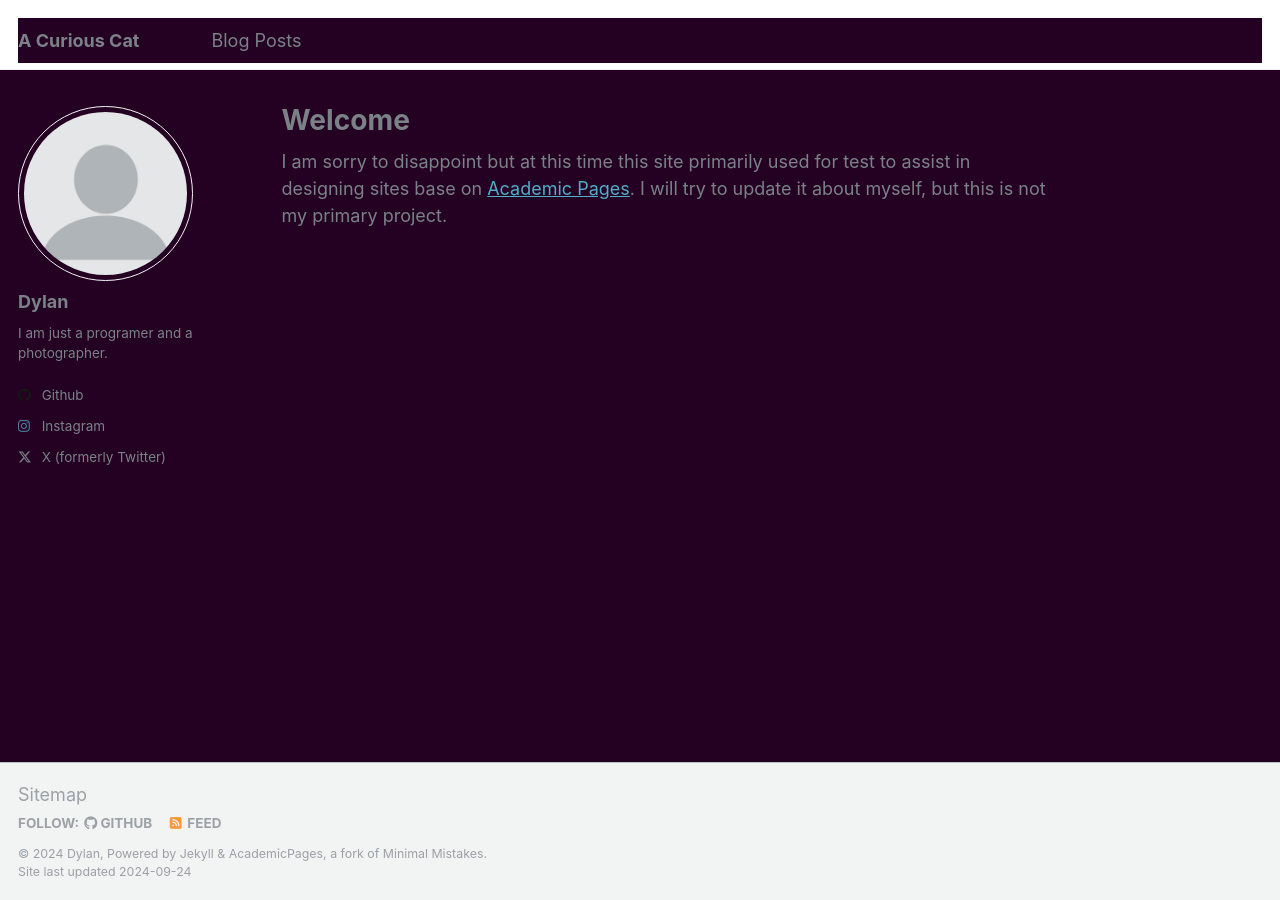
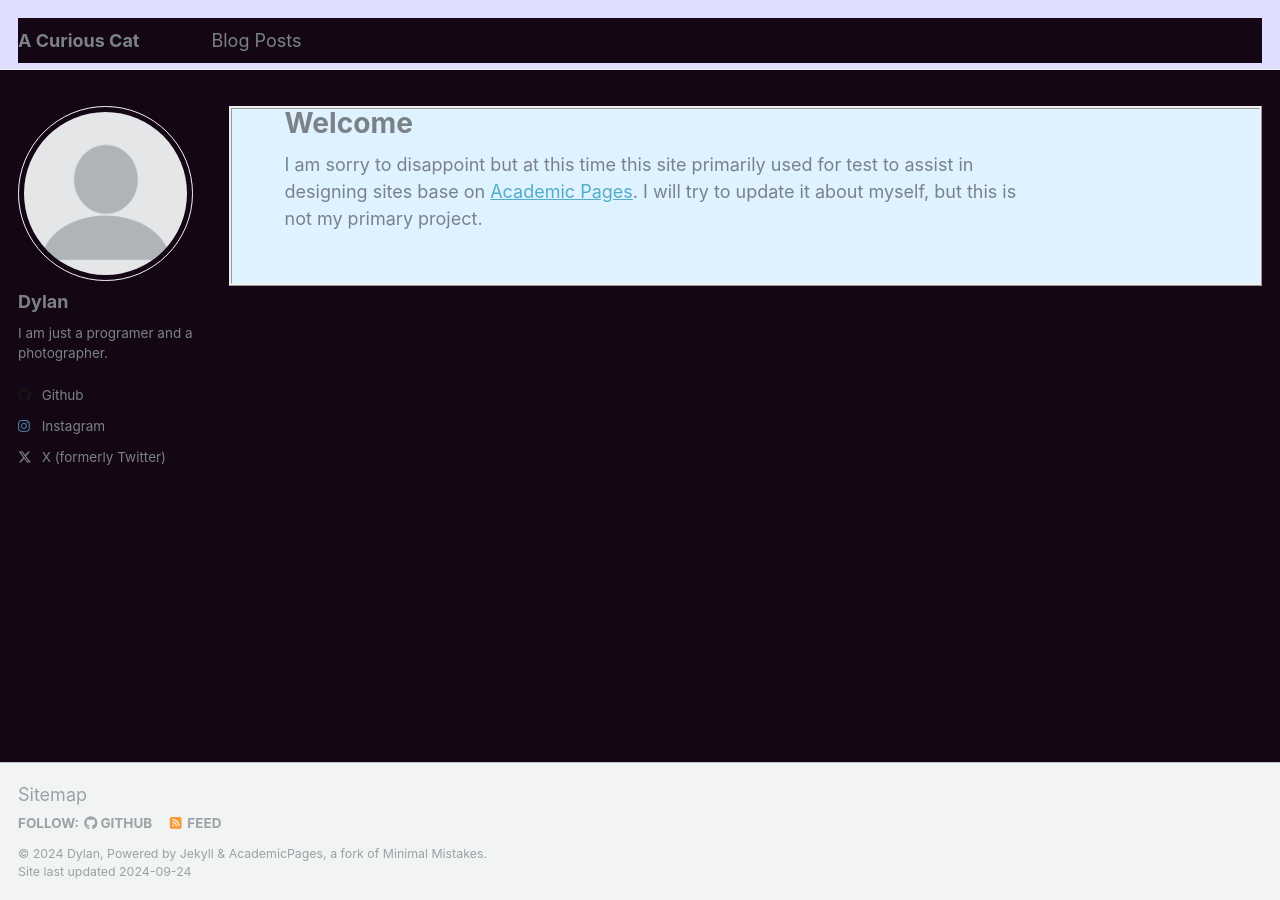
Before and after one commit to mdylantk/mdylantk.github.io, a Jekyll site: the page built from _pages/index.md, in a window 1280 px wide. Built offline with Jekyll 4.4.1, drawn with Linux system fonts in a browser that asks for light colours.

Commit message:
update
Added a few global background color var. The issue is there a greedy-nav that seems to be an issue. This next test will confirm if it is still an issue.

```diff
--- a/_sass/_masthead.scss
+++ b/_sass/_masthead.scss
@@ -4,7 +4,7 @@
 
 .masthead {
   position: fixed;
-  background: white;
+  background: $title-background-color;
   border-bottom: 1px solid $border-color;
   height: $masthead-height;
   top: 0;
--- a/_sass/_page.scss
+++ b/_sass/_page.scss
@@ -32,6 +32,8 @@
       @include full();
     }
   }
+  border-style: ridge;
+  background-color: $content-background-color;
 }
 
 .page__title {
--- a/_sass/_variables.scss
+++ b/_sass/_variables.scss
@@ -61,8 +61,11 @@ $darker-gray                : mix(#000, $gray, 60%);
 $light-gray                 : mix(#fff, $gray, 50%);
 $lighter-gray               : mix(#fff, $gray, 90%);
 
-$body-color                 : #dfdeff;
-$background-color           : #240022;
+
+$title-background-color     : #dfdeff;
+$content-background-color   : #def2ff;
+$body-color                 : #ffffff;
+$background-color           : #140614;
 $code-background-color      : #fafafa;
 $code-background-color-dark : $light-gray;
 $text-color                 : $gray;
```
